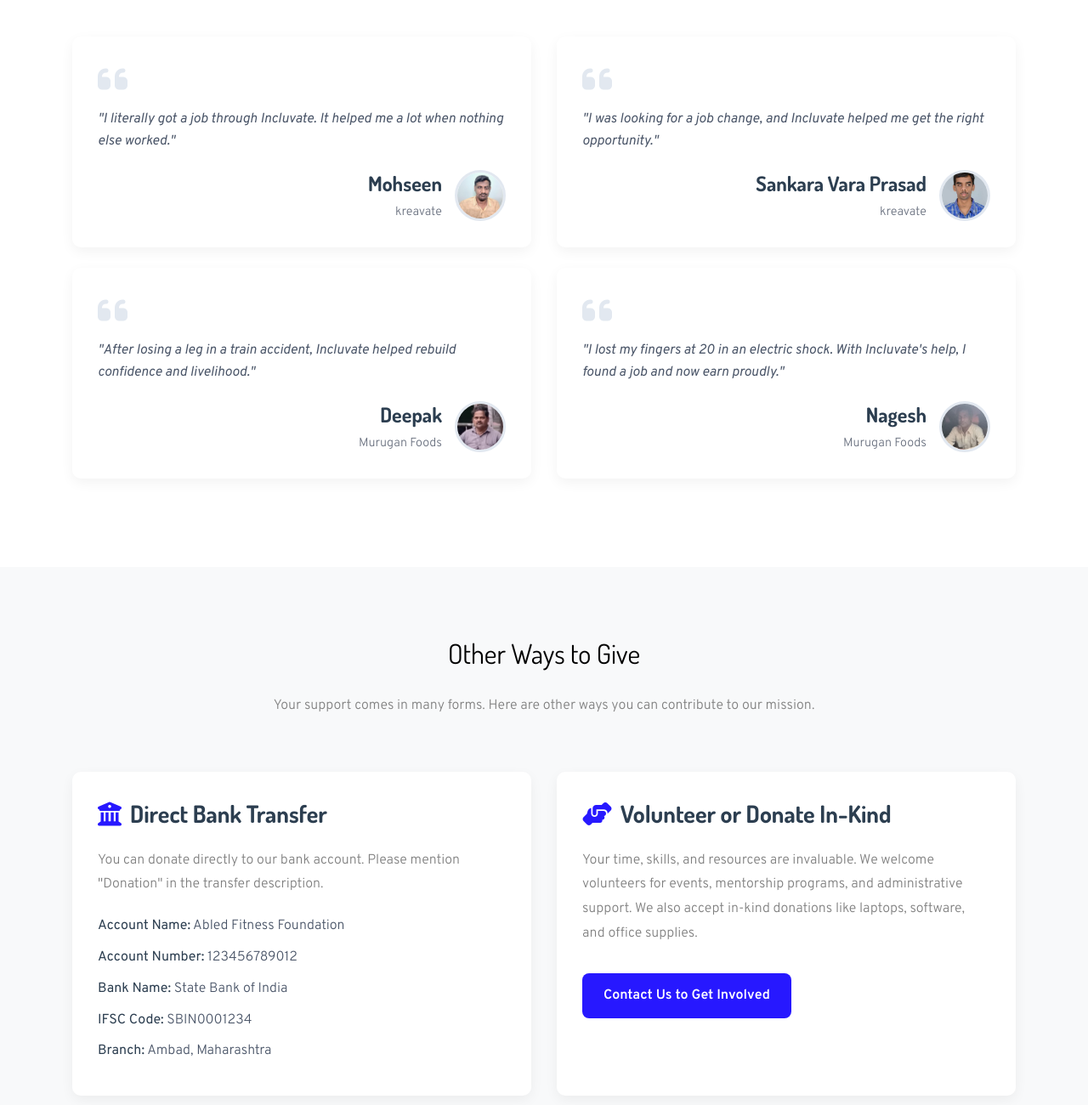
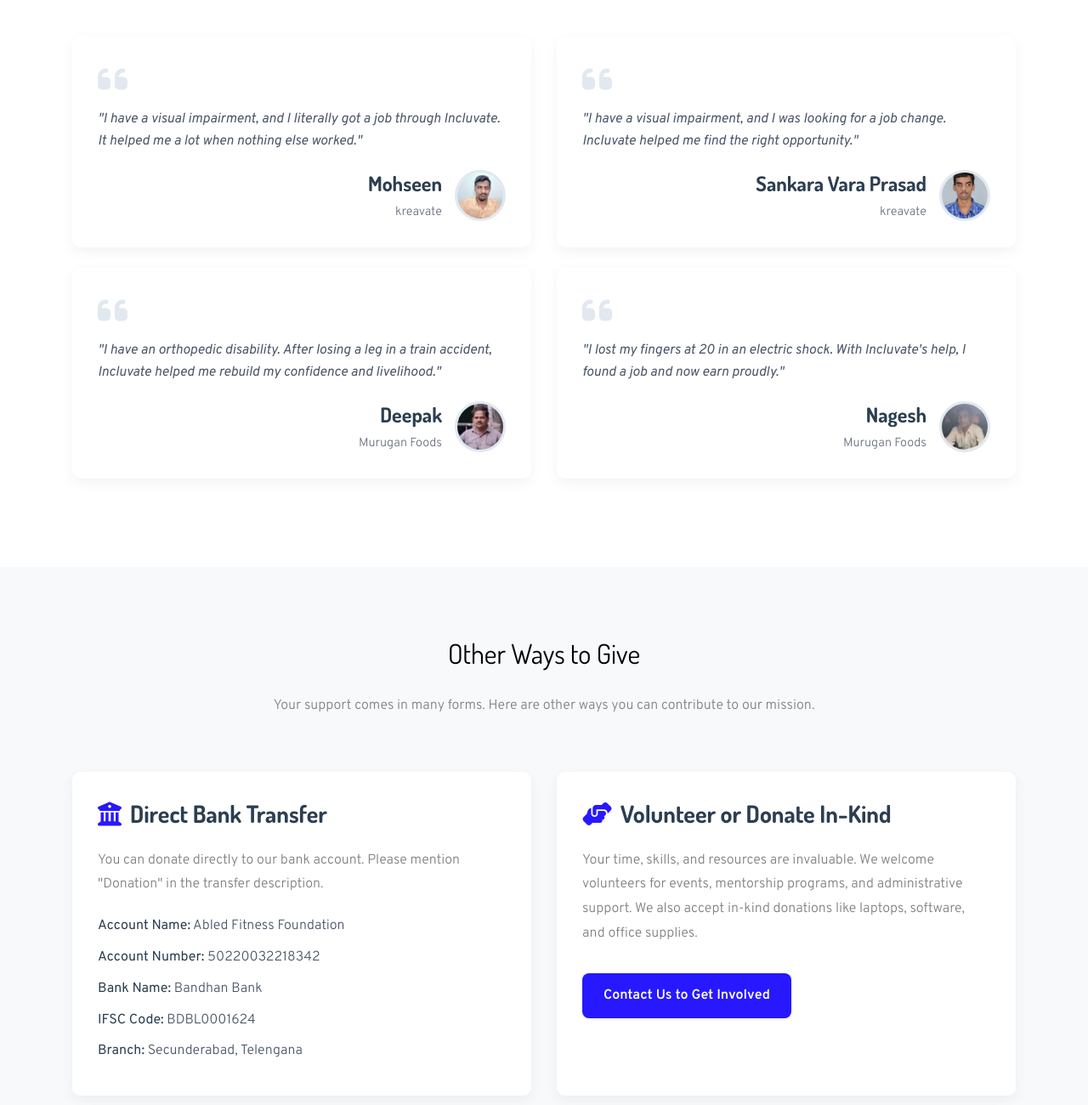
Before and after one commit to show-now/incluvate, a plain HTML site: page donate.html in a window 1280 px wide. Shown: the part 1260-2560 px from the top of the page at 85% size. Drawn offline with Linux system fonts and the light colour scheme; some packages are replaced by stand-ins of ours; no server answers; files whose address does not match are found by name.

Commit message:
Updated bank details & updated the info's in the testimonials

```diff
--- a/donate.html
+++ b/donate.html
@@ -378,7 +378,7 @@
          <div class="container">
             <div class="row align-items-center justify-content-center">
                <div class="col-md-8 ftco-animate text-center">
-                  <h1 class="mb-4">Your Support Creates Opportunity</h1>
+                  <h1 class="mb-4" style="color: white;">Your Support Creates Opportunity</h1>
                   <p class="mb-4">
                      Every contribution, no matter the size, helps us build a
                      more inclusive world and empower individuals with
@@ -457,8 +457,7 @@
                   <div class="impact-story-card">
                      <i class="fas fa-quote-left quote-icon"></i>
                      <p>
-                        "I literally got a job through Incluvate. It helped me a
-                        lot when nothing else worked."
+                        "I have a visual impairment, and I literally got a job through Incluvate. It helped me a lot when nothing else worked."
                      </p>
                      <div class="testimonial-author">
                         <div class="author-info">
@@ -479,8 +478,7 @@
                   <div class="impact-story-card">
                      <i class="fas fa-quote-left quote-icon"></i>
                      <p>
-                        "I was looking for a job change, and Incluvate helped me
-                        get the right opportunity."
+                        "I have a visual impairment, and I was looking for a job change. Incluvate helped me find the right opportunity."
                      </p>
                      <div class="testimonial-author">
                         <div class="author-info">
@@ -501,8 +499,7 @@
                   <div class="impact-story-card">
                      <i class="fas fa-quote-left quote-icon"></i>
                      <p>
-                        "After losing a leg in a train accident, Incluvate
-                        helped rebuild confidence and livelihood."
+                        "I have an orthopedic disability. After losing a leg in a train accident, Incluvate helped me rebuild my confidence and livelihood."
                      </p>
                      <div class="testimonial-author">
                         <div class="author-info">
@@ -571,10 +568,10 @@
                            <strong>Account Name:</strong> Abled Fitness
                            Foundation
                         </p>
-                        <p><strong>Account Number:</strong> 123456789012</p>
-                        <p><strong>Bank Name:</strong> State Bank of India</p>
-                        <p><strong>IFSC Code:</strong> SBIN0001234</p>
-                        <p><strong>Branch:</strong> Ambad, Maharashtra</p>
+                        <p><strong>Account Number:</strong> 50220032218342</p>
+                        <p><strong>Bank Name:</strong> Bandhan Bank</p>
+                        <p><strong>IFSC Code:</strong> BDBL0001624</p>
+                        <p><strong>Branch:</strong> Secunderabad, Telengana</p>
                      </div>
                   </div>
                </div>
```
Also changed, not shown: index.html (+3 -6 lines), css/style.css.
